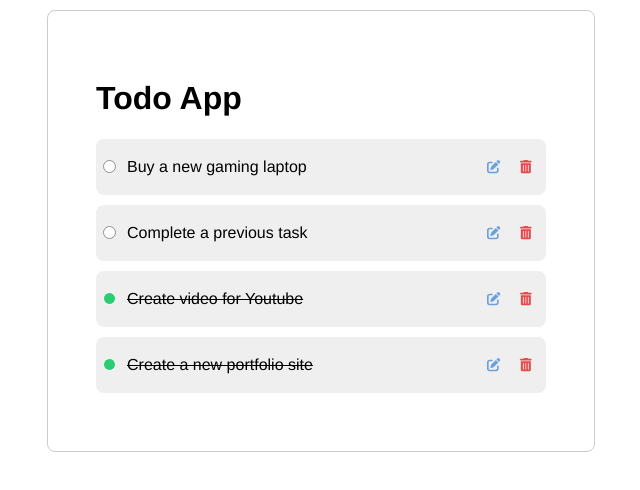
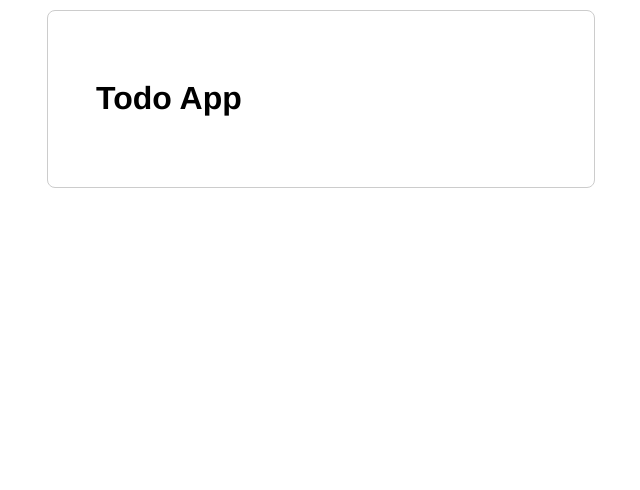
Before and after one commit to danielaramireza/my-react-task-list, a React (Vite) app: page / in a window 1280 px wide. Shown: the top 490 px of the page, without its empty margins (319-959 px from the left). Built offline with nearby package versions, Linux system fonts and the light colour scheme.

Commit message:
Se implemento el hook useState para controlar el listado de tareas

```diff
--- a/src/App.jsx
+++ b/src/App.jsx
@@ -1,12 +1,15 @@
 import Header from "./components/Header";
 import TaskList from "./components/TaskList";
 import "./App.css";
+import { useState } from "react";
 
 function App() {
+  const [listaDeTareas, setListaDeTareas] = useState([]);
+
   return (
     <div className="App">
       <Header titulo="Todo App" />
-      <TaskList />
+      <TaskList listaDeTareas={listaDeTareas} />
     </div>
   );
 }
--- a/src/components/TaskList.jsx
+++ b/src/components/TaskList.jsx
@@ -1,10 +1,11 @@
 import Task from "./Task";
-import TaskListObject from "../data";
+
 const TaskList = (props) => {
+  const { listaDeTareas } = props;
   return (
     <ul>
-      {TaskListObject.map((task) => (
-        <Task key={task.id} name={task.TaskName} state={task.State} />
+      {listaDeTareas.map((tarea) => (
+        <Task key={tarea.id} name={tarea.TaskName} state={tarea.State} />
       ))}
     </ul>
   );
```
